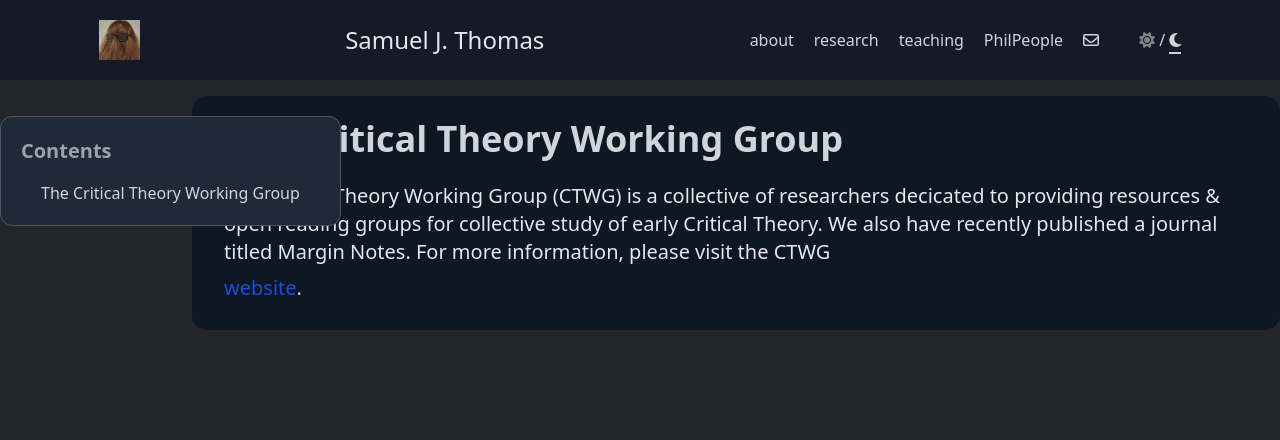
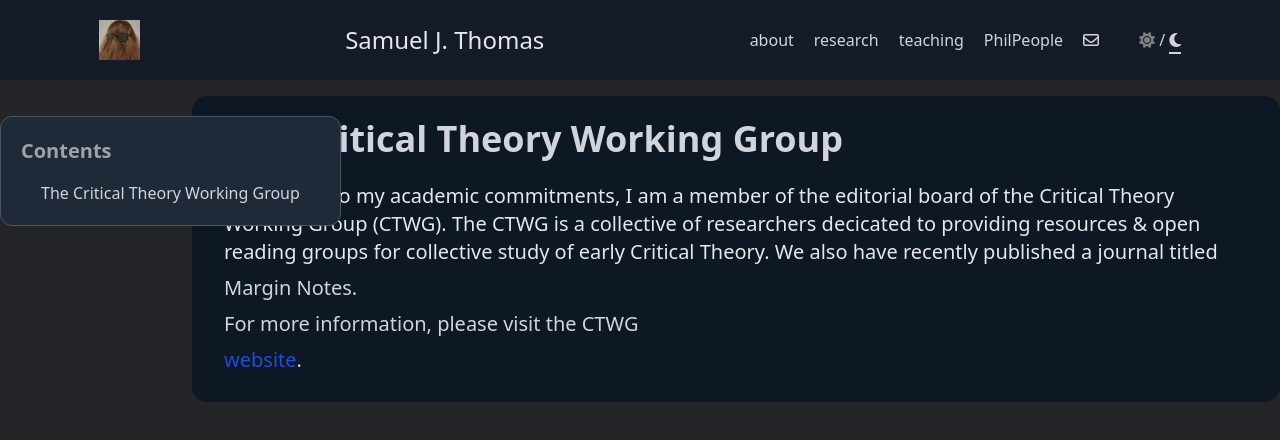
Before and after one commit to stensonowen/stomas, a SvelteKit app: page /ctwg in a window 1280 px wide. Shown: the top 440 px of the page. Built offline with nearby package versions, Linux system fonts and the light colour scheme.

Commit message:
Update +page.svelte

```diff
--- a/src/routes/ctwg/+page.svelte
+++ b/src/routes/ctwg/+page.svelte
@@ -94,12 +94,14 @@
     <div use:onLoad id="content-area" class="w-full lg:w-auto lg:ml-[15%]
         text-gray-600 dark:text-gray-300">
         <!-- ABOUT -->
-        <div id="about" class="section">
+        <div id="ctwg" class="section">
             <h2> The Critical Theory Working Group </h2>
             <p class="text-xl pb-1 dark:text-gray-200">
-            The Critical Theory Working Group (CTWG) is a collective of researchers decicated to providing resources & open reading groups for collective study of early Critical Theory. We also have recently published a journal titled
-                <a class="text-italic"
+            In addition to my academic commitments, I am a member of the editorial board of the Critical Theory Working Group (CTWG). The CTWG is a collective of researchers decicated to providing resources & open reading groups for collective study of early Critical Theory. We also have recently published a journal titled
+                </p> <p class="text-xl py-1">
+                <a class="text-italic-700 hover:underline" href="https://ctwgwebsite.github.io/projects/1_project/"
                 >Margin Notes</a>.
+                </p> <p class="text-xl py-1">
             For more information, please visit the CTWG
                 </p> <p class="text-xl py-1">
                 <a class="text-blue-700 hover:underline" href="https://ctwgwebsite.github.io"
```
